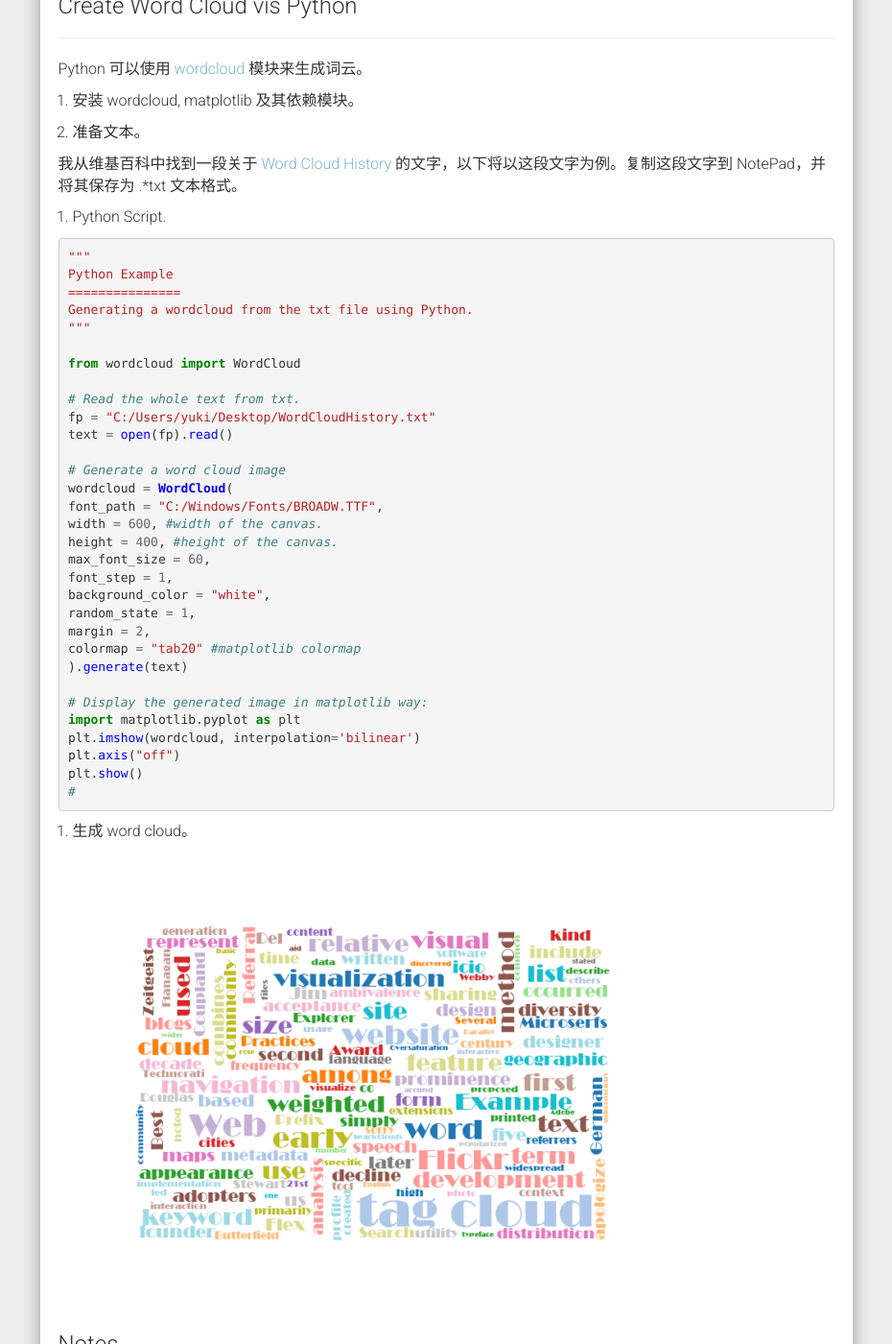
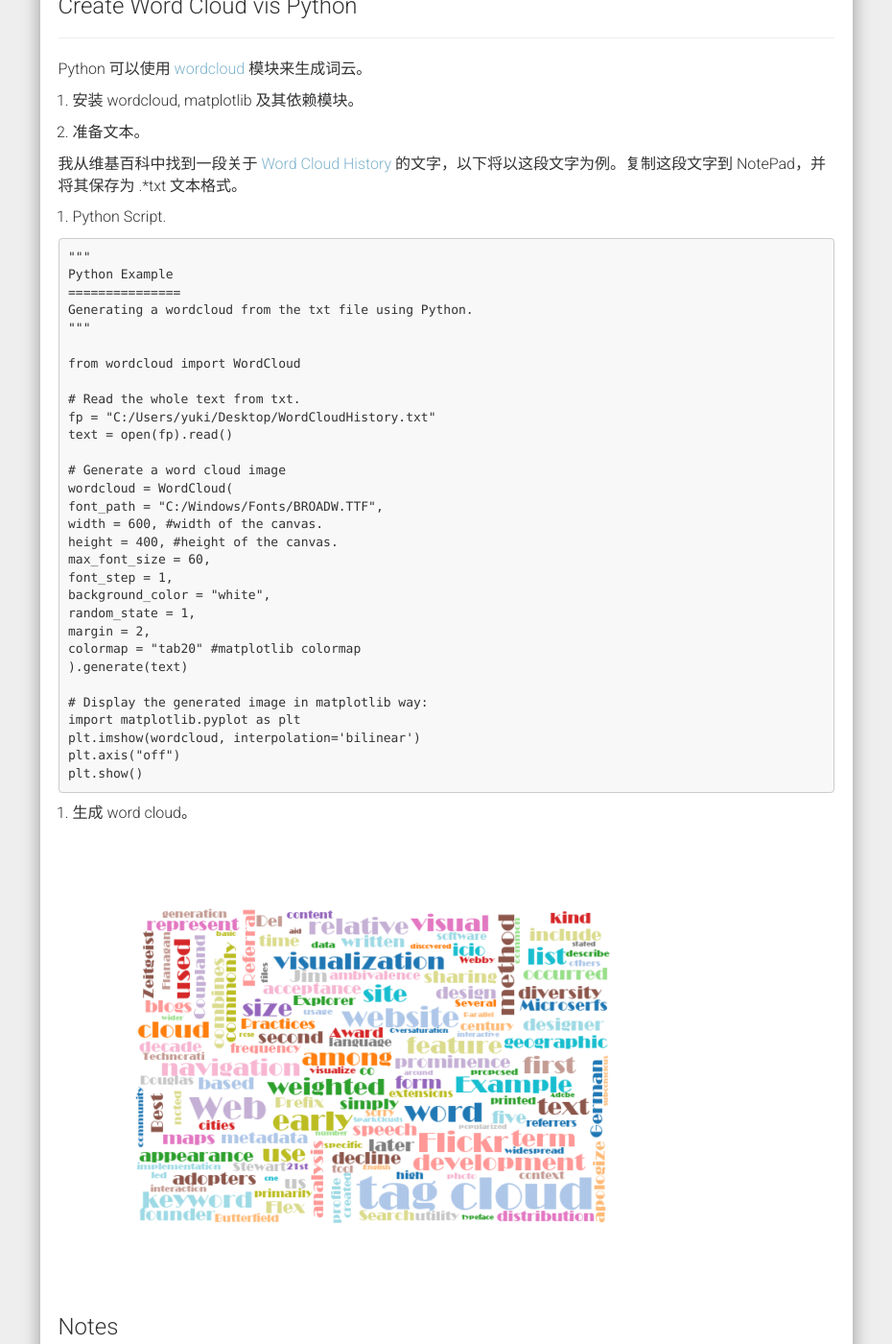
Before and after one commit to wuyuki/wuyuki.github.io, a Jekyll site: the page built from _posts/2019-03-01-word-cloud-1.md, in a window 1280 px wide and 1400 px high, scrolled down 885 px. Shown: the whole window at 96% size, without its empty margins (321-1251 px from the left). Built offline with Jekyll 4.4.1, drawn with Linux system fonts in a browser that asks for light colours; nearby versions of some CDN libraries; comment, search, counter and statistics services are not loaded.

Commit message:
edit 2019-03-01-word-cloud-1

````diff
--- a/_posts/2019-03-01-word-cloud-1.md
+++ b/_posts/2019-03-01-word-cloud-1.md
@@ -16,8 +16,6 @@ keyword: data visualization, python
 去年因为要设计新功能的缘故，曾经研究和借鉴过多种创建词云的方法。新功能已落地。现在就来总结一下各种创建词云的方法。
 
 
-
-
 <h3>Create Word Cloud vis Python</h3>
 <hr/>
 
@@ -31,7 +29,7 @@ Python 可以使用 [wordcloud](https://amueller.github.io/word_cloud/index.html
 
 3. Python Script.
 
-{% highlight python %}
+```
 """
 Python Example
 ===============
@@ -62,7 +60,7 @@ import matplotlib.pyplot as plt
 plt.imshow(wordcloud, interpolation='bilinear')
 plt.axis("off")
 plt.show()
-# {% endhighlight %}
+```
 
 4. 生成 word cloud。
 
````
